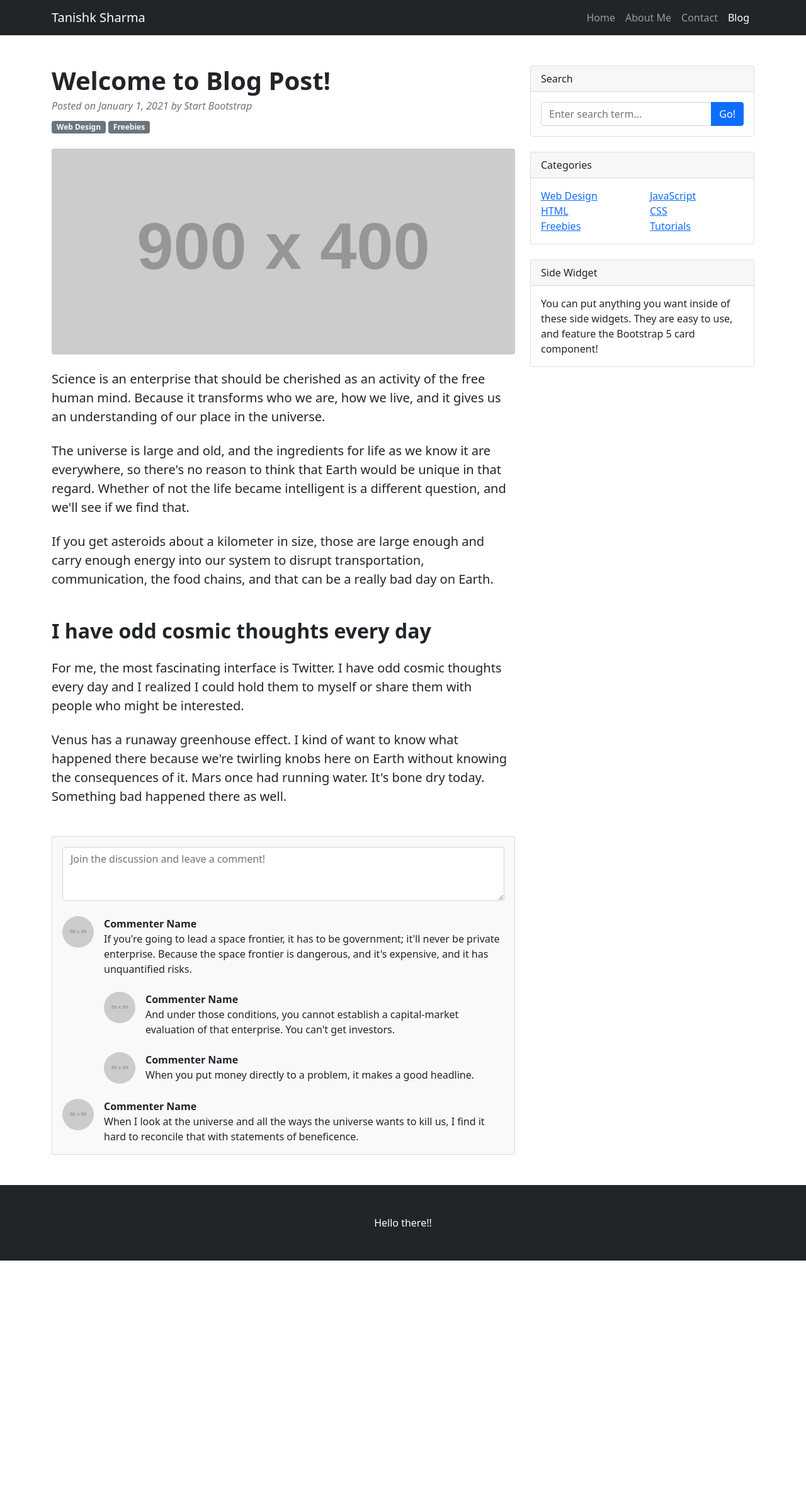
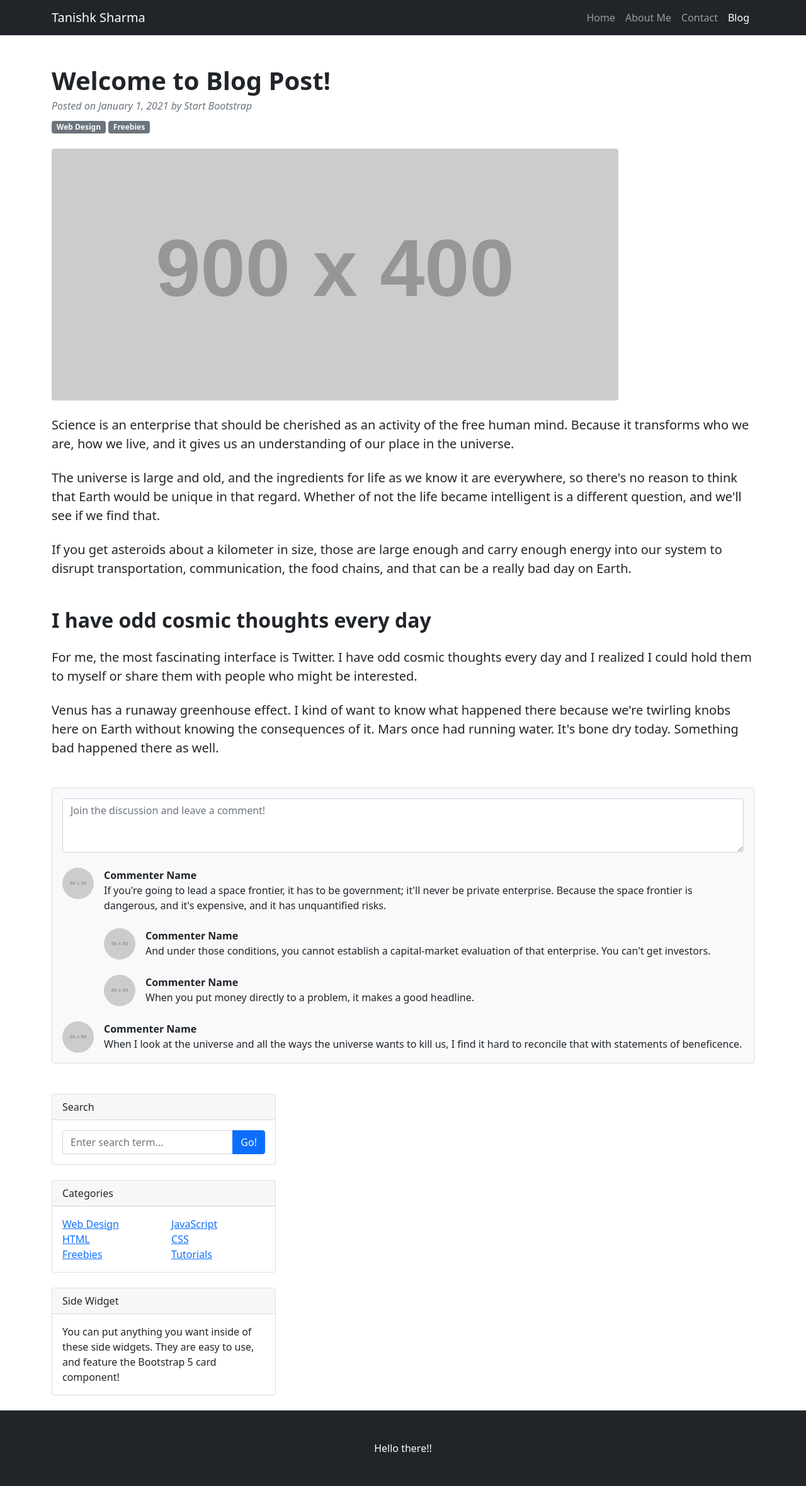
Before and after one commit to Tanishk-Sharma/My-Django-Blog, a Django app: template blog/templates/home.html in a window 1280 px wide. Shown: the whole page at 63% size. Before the commit the page ends 2002 px from the top, so only its background shows below. Run offline with Django 3.2, Linux system fonts and the light colour scheme; the template is opened without the code that fills it, so the values that code supplies are empty; grey boxes labelled with a size stand in for pictures from a placeholder-image service; parts of the project's set-up code (start-up, migrations or seed data) failed here and were passed over; some libraries are stand-ins or nearby versions.

Commit message:
Update home.html
minor changes in contents

```diff
--- a/blog/templates/home.html
+++ b/blog/templates/home.html
@@ -3,7 +3,7 @@
 
 {% block head %}{% endblock %}
 {% block body %}
-<div class="col-lg-8">
+
 <!-- Post content-->
 <article>
     <!-- Post header-->
@@ -73,6 +73,6 @@
         </div>
     </div>
 </section>
-</div>
+
 {% endblock %}
 {% block scripts %}{% endblock %}
```
Lines whose indentation alone changed are shown as unchanged.
